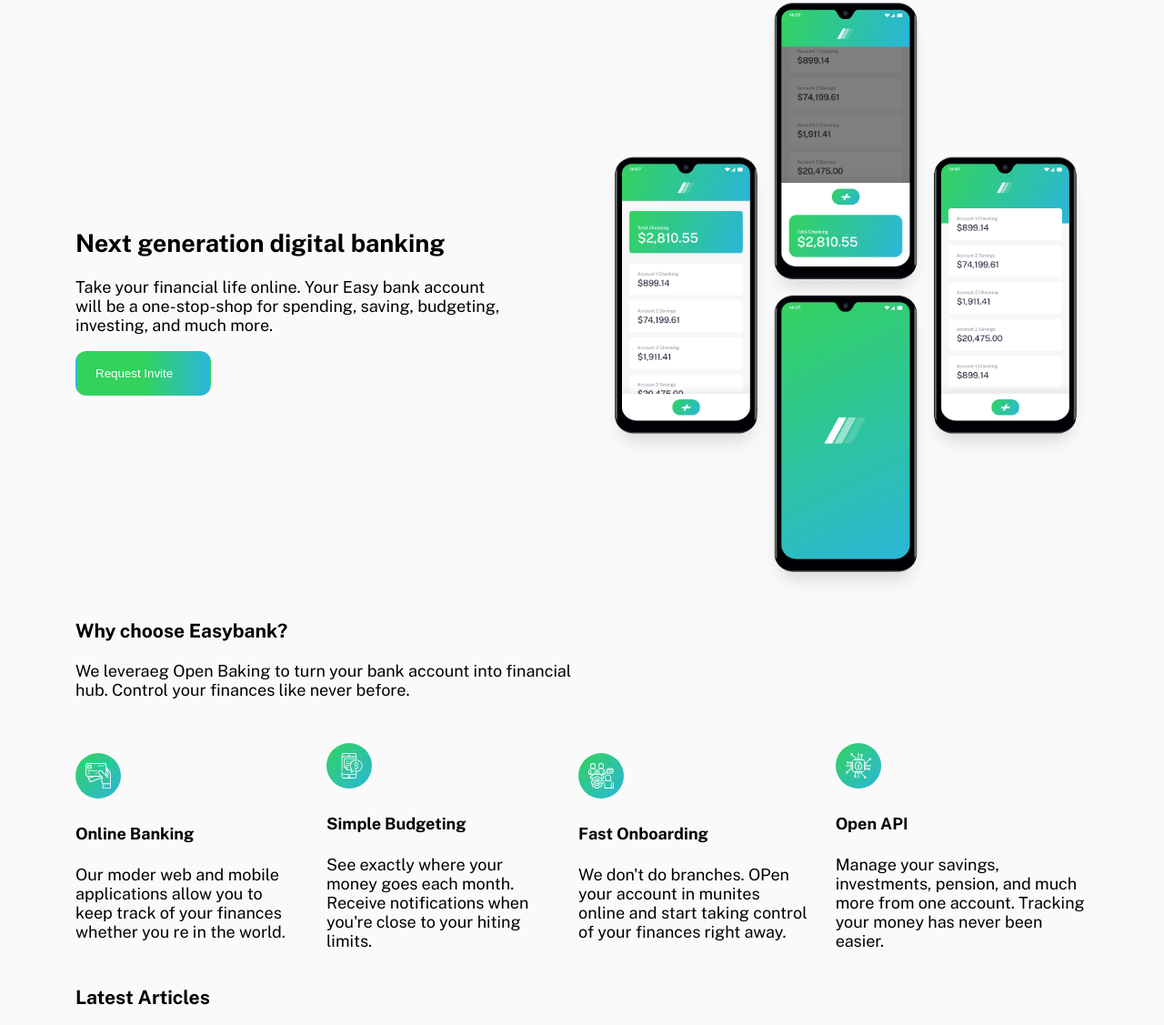
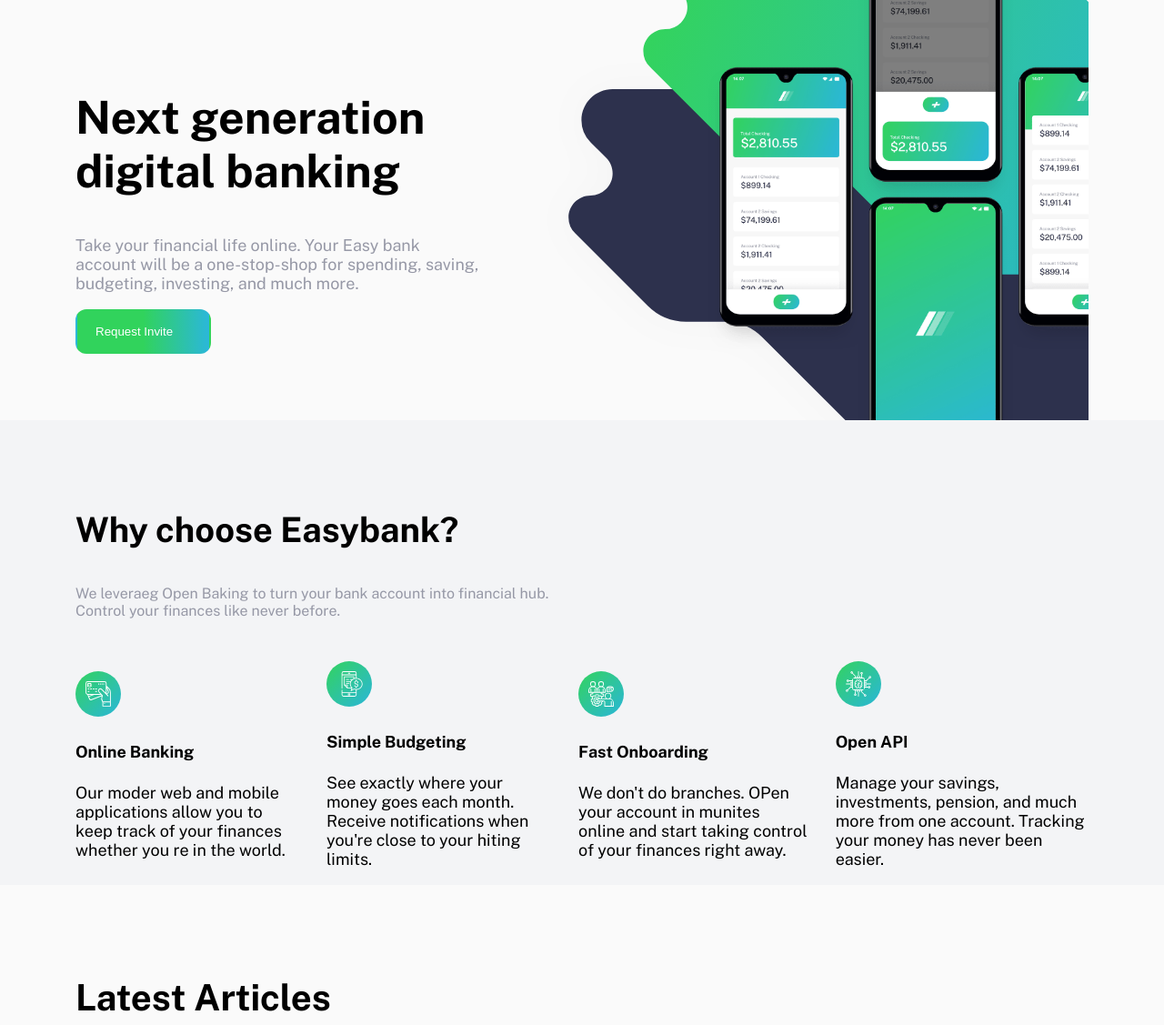
Before and after one commit to ravinalamada/easybank-landing-page-prisca, a website: page index.htm in a window 1280 px wide. Shown: the part 180-1307 px from the top of the page at 91% size. Drawn offline with nearby package versions, Linux system fonts and the light colour scheme.

Commit message:
I syted header and updated footer files.

```diff
--- a/index.htm
+++ b/index.htm
@@ -87,7 +87,7 @@
     <article class="easybank--features2">
       <div class="easybank--features2--container">
         <header class="easybank--features2__header">
-          <h3 easybank--features2__header__heading>Latest Articles</h3>
+          <h3 class="easybank--features2__header__heading">Latest Articles</h3>
         </header>
         <div class="easybank--features2--wrapper">
           <section class="easybank--features2--section1">
--- a/scss/_easybank_features1.scss
+++ b/scss/_easybank_features1.scss
@@ -2,6 +2,10 @@
 // .easybank--features1 {
 //   @include display-grid-row;
 // }
+
+.easybank--features1 {
+  background-color: hsl(220, 16%, 96%);
+}
 
 .easybank--features1__header--wrapper,
 .easybank--features1__section1--wrapper,
@@ -11,8 +15,37 @@
   flex-direction: column;
 }
 
+.easybank--features1--section1__img,
+.easybank--features1--section2__img,
+.easybank--features1--section3__img,
+.easybank--features1--section4__img {
+  width: 50px;
+}
+
+.easybank--features1__header__heading {
+  font-weight: 700;
+  font-size: 25px;
+}
+
+.easybank--features1__header--desc {
+  color: hsl(233, 8%, 62%);
+  font-size: 16px;
+}
+
+.easybank--features2--section1--desc,
+.easybank--features2--section2--desc,
+.easybank--features2--section3--desc,
+.easybank--features2--section4--desc {
+  color:  hsl(233, 8%, 62%);
+  font-size: 16px;
+}
 
 @media (min-width: 1000px) {
+
+  .easybank--features1 {
+    margin-block-start: -69px;
+    padding-top: 60px;
+  }
 
   .easybank--features1--container {
     @include breakpoint;
@@ -23,6 +56,10 @@
     max-width: 50%;
   }
 
+  .easybank--features1__header__heading {
+    font-size: 38px;
+  }
+
   .easybank--features1--wrapper {
     @include flexRow;
     gap: 30px;
@@ -30,10 +67,4 @@
     padding-top: 30px;
   }
 
-  .easybank--features1--section1__img,
-  .easybank--features1--section2__img,
-  .easybank--features1--section3__img,
-  .easybank--features1--section4__img {
-    width: 50px;
-  }
 }
--- a/scss/_easybank_features2.scss
+++ b/scss/_easybank_features2.scss
@@ -14,9 +14,18 @@
     padding: 16px;
   }
 
-@media (min-width: 1000px) {
-  .easybank--features2--container {
-    @include breakpoint;
+  .easybank--features2__header__heading {
+    font-weight: 700;
+    font-size: 25px;
+  }
+
+  .easybank--features2--section1--name,
+  .easybank--features2--section2--name,
+  .easybank--features2--section3--name,
+  .easybank--features2--section4--name {
+    font-weight: 300;
+    font-size: 14px;
+    color:  hsl(233, 8%, 62%);
   }
 
   .easybank--features2--section1--wrapper,
@@ -29,7 +38,16 @@
     top: -16px;
     z-index: -1;
     height: 325px;
-    // padding-bottom: 20px;
+  }
+
+@media (min-width: 1000px) {
+
+  .easybank--features2 {
+    margin-top: 100px;
+  }
+
+  .easybank--features2--container {
+    @include breakpoint;
   }
 
   .easybank--features2__header {
@@ -41,4 +59,8 @@
     gap: 30px;
     text-align: left;
   }
+
+  .easybank--features2__header__heading {
+    font-size: 40px;
+  }
 }
--- a/scss/_easybank_masthead.scss
+++ b/scss/_easybank_masthead.scss
@@ -1,28 +1,69 @@
 
+.easybank__masthead {
+  background-color: hsl(0, 0%, 98%);
+  position: relative;
+  z-index: -13;
+  // padding-bottom: 1300px;
+}
 
-.easybank__header--container {
-
+.easybank__masthead--container {
+  background-image: url(../icons/bg-intro-mobile.svg);
+  background-repeat: no-repeat;
+  background-size: contain;
+  position: absolute;
+  padding-bottom: 100px;
 }
 
 .easybank__masthead__btn--req {
   @include button;
 }
 
+.easybank__masthead__heading {
+  font-size: 20px;
+  font-weight: 700;
+}
+
+.easybank__masthead--desc {
+  color: hsl(233, 8%, 62%);
+}
+
 @media (min-width: 1000px) {
+
+  .easybank__masthead {
+    margin-block-start: -88px;
+  }
 
   .easybank__masthead--container {
     @include breakpoint;
     @include flexRow;
     flex-direction: row-reverse;
+    background-image: url('../icons/bg-intro-desktop.svg');
+    background-repeat: no-repeat;
+    background-position-x: 39vw;
+    background-position-y: 100%;
+    position: unset;
+    padding-bottom: 0;
     gap: 100px;
+  }
+
+  .easybank__masthead__heading {
+    font-size: 50px;
   }
 
   .easybank__masthead--wrapper {
     text-align: left;
-    flex-basis: 45%;
+    flex-basis: 40%;
   }
 
   .easybank__masthead__img--wrapper {
-    flex-basis: 50%;
+    max-width: 600px;
+    overflow-x: hidden;
+  }
+
+  .easybank__masthead__img {
+    width: 500px;
+    // height: 800px;
+    position: relative;
+    left: 82px;
   }
 }
```
Also changed, not shown: webroot/css/index.css, webroot/icons/bg-intro-mobile.svg (added).
